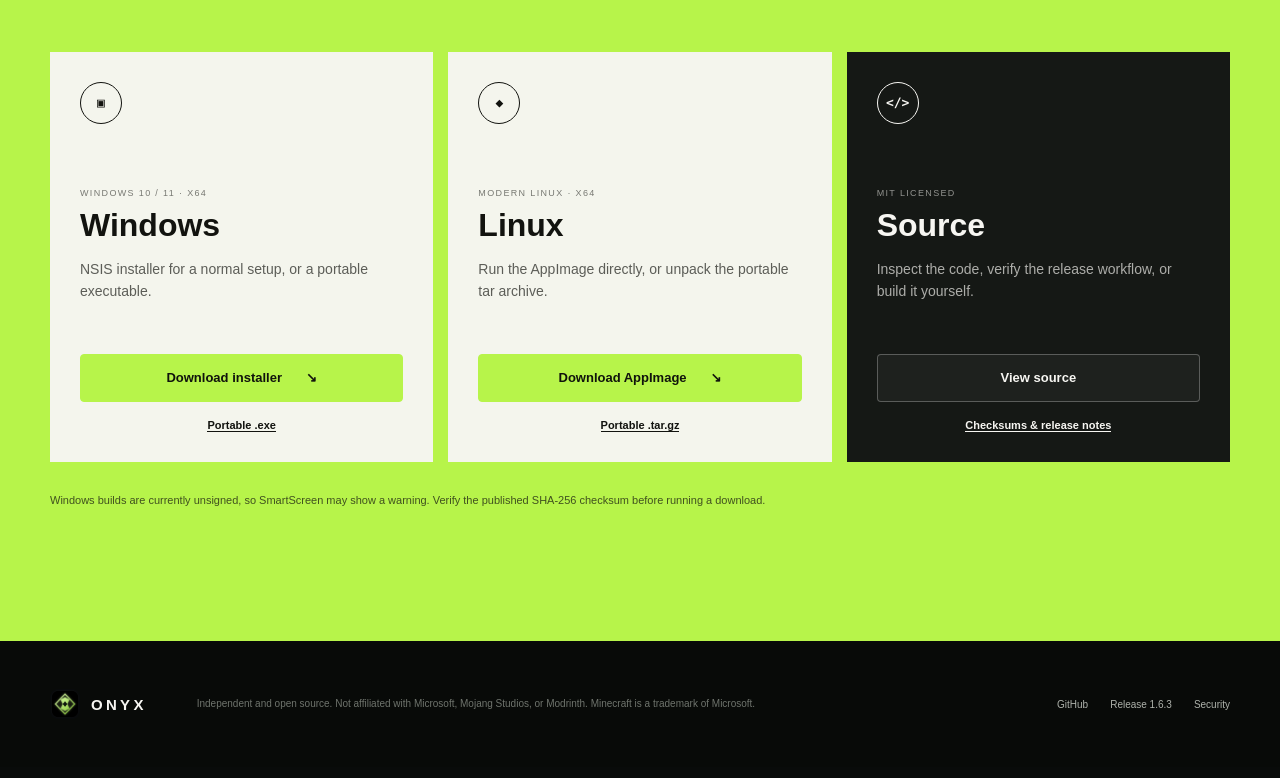
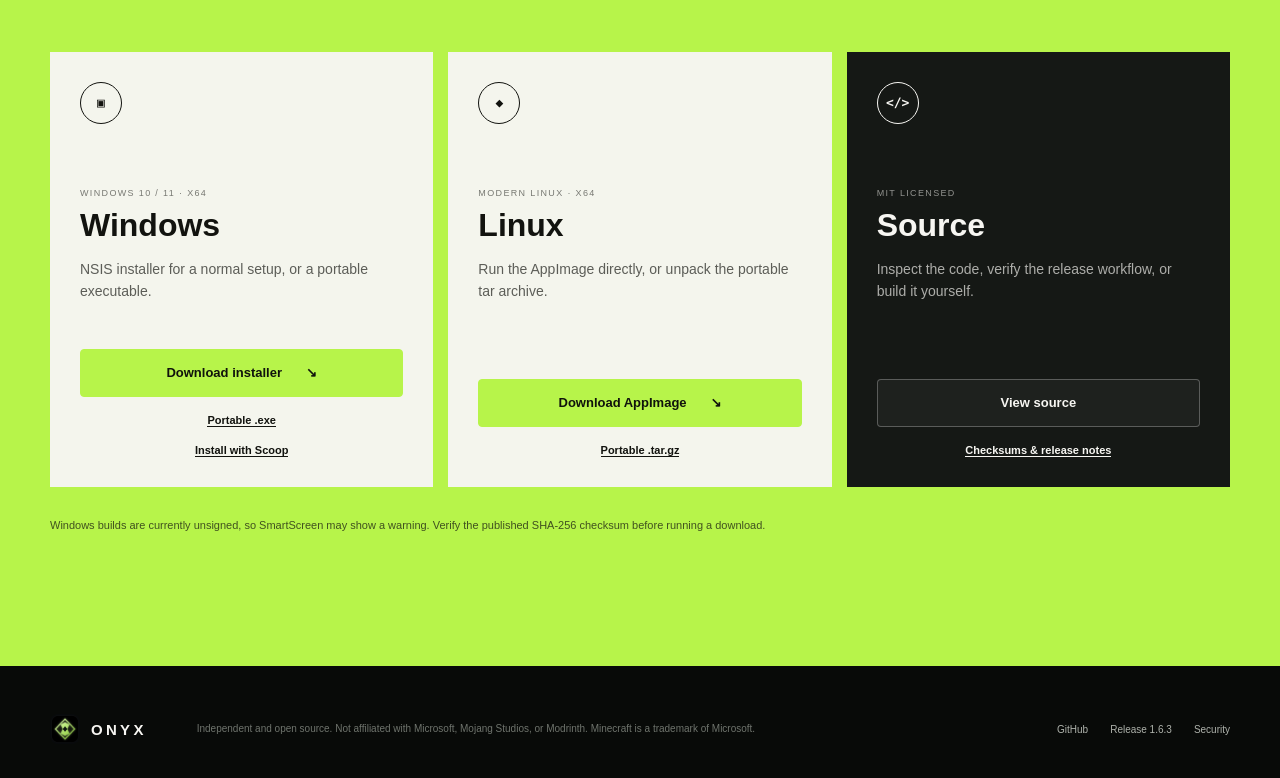
Before and after one commit to lonestill/lonestill.github.io, a Next.js app: page / in a window 1280 px wide. Shown: the part 4330-5108 px from the top of the page. Built offline with nearby package versions, Linux system fonts and the light colour scheme.

Commit message:
Add Scoop installation option

```diff
--- a/app/page.tsx
+++ b/app/page.tsx
@@ -8,6 +8,7 @@ const appImage =
   `${repo}/releases/download/v1.6.3/Onyx-Launcher-1.6.3-x86_64.AppImage`;
 const linuxTar =
   `${repo}/releases/download/v1.6.3/Onyx-Launcher-1.6.3-linux-x64.tar.gz`;
+const scoop = "https://github.com/lonestill/scoop-onyx";
 
 const features = [
   {
@@ -231,6 +232,7 @@ mod scan       148 checked
               <p>NSIS installer for a normal setup, or a portable executable.</p>
               <a className="button primary" href={windows}>Download installer <span>↘</span></a>
               <a className="textLink" href={portable}>Portable .exe</a>
+              <a className="textLink" href={scoop}>Install with Scoop</a>
             </article>
             <article>
               <div className="platformIcon">◆</div>
```
